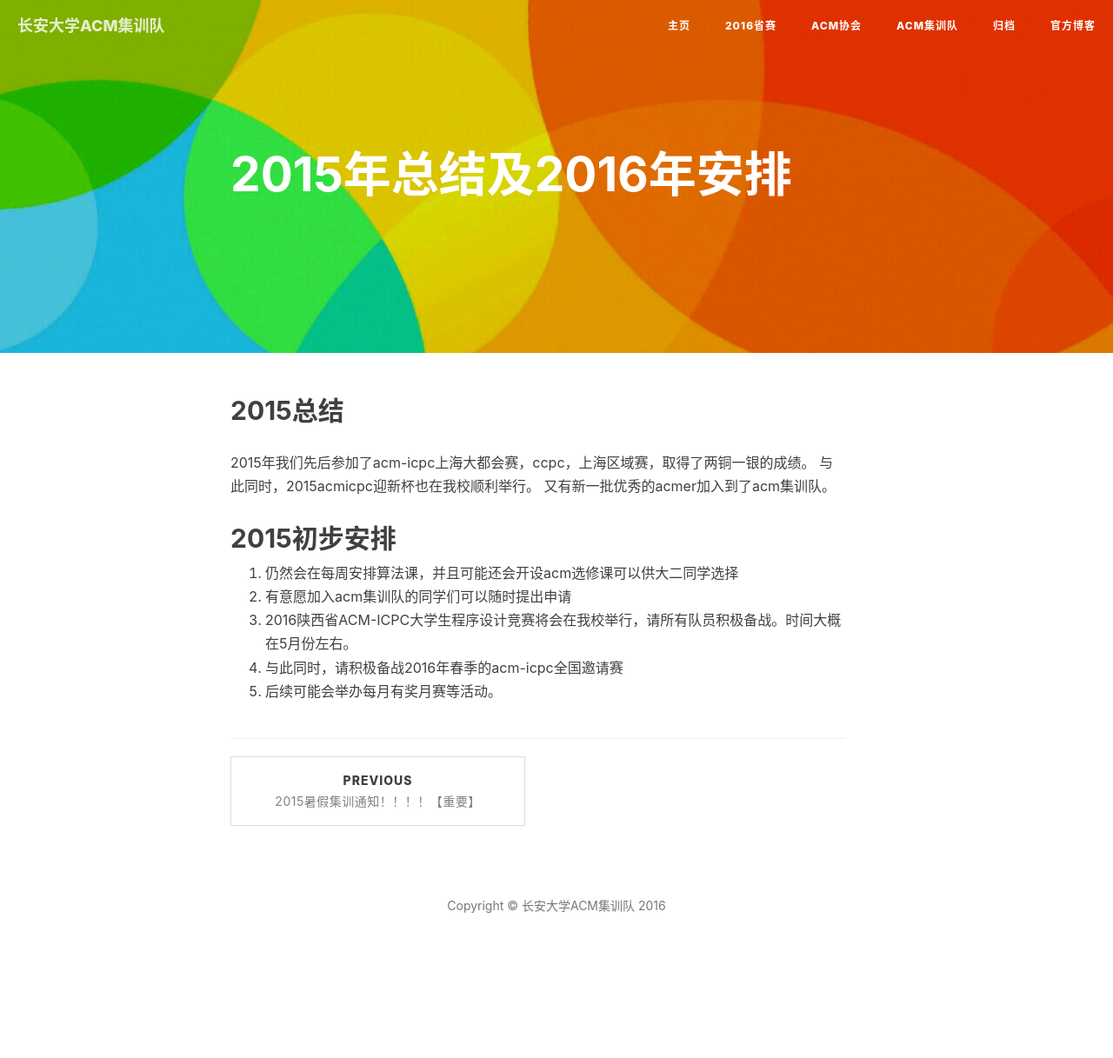
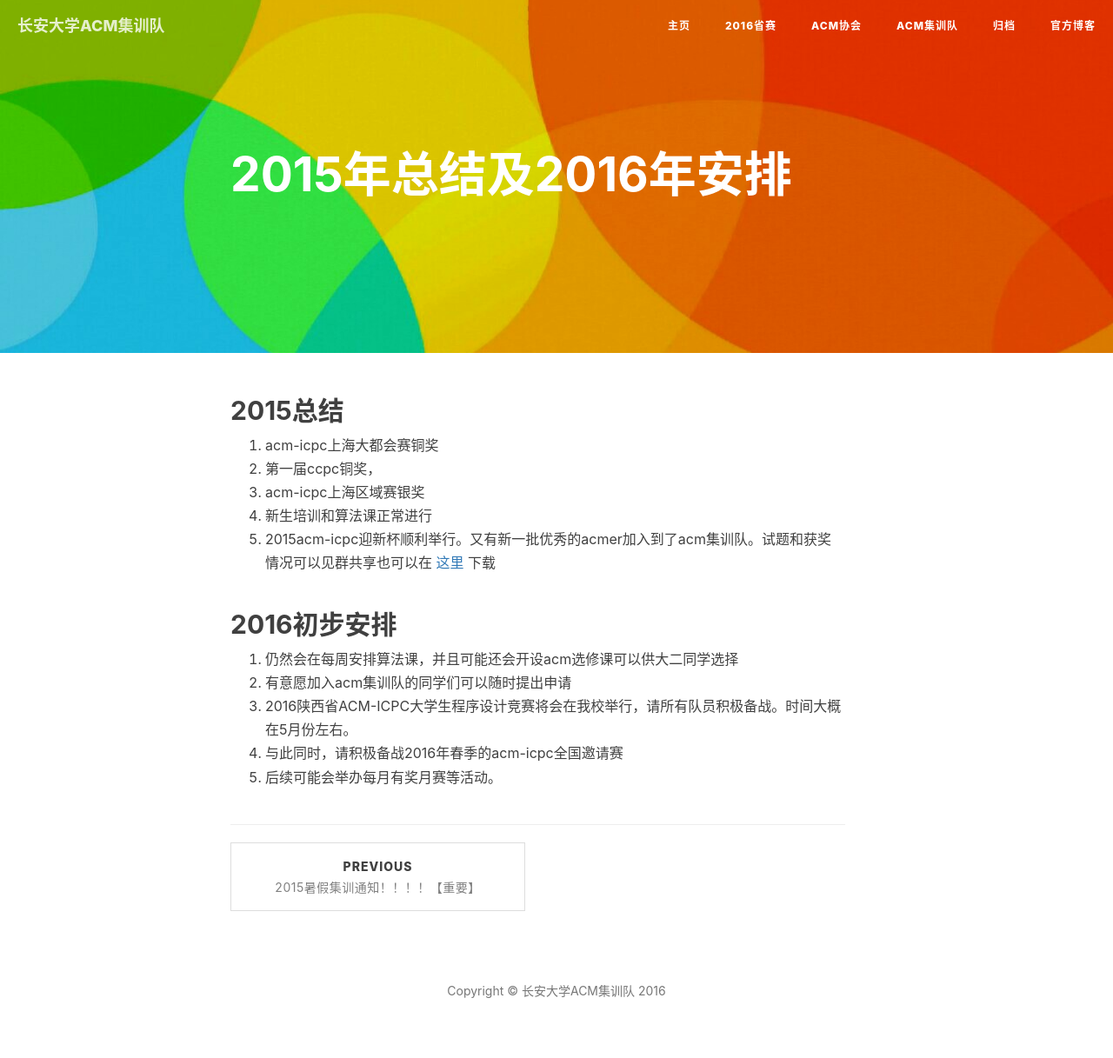
Before and after one commit to chdacm/chdacm.github.io, a Jekyll site: the page built from _posts/2016-02-03-chunjianpai.md, in a window 1280 px wide. Shown: the whole page at 87% size. Built offline with Jekyll 4.4.1, drawn with Linux system fonts in a browser that asks for light colours; nearby versions of some CDN libraries; comment, search, counter and statistics services are not loaded; before the commit the page ends 1118 px from its top, so only the background shows below that.

Commit message:
new post

```diff
--- a/_posts/2016-02-03-chunjianpai.md
+++ b/_posts/2016-02-03-chunjianpai.md
@@ -6,12 +6,16 @@ tags: 通知
 
 ## 2015总结
 
-2015年我们先后参加了acm-icpc上海大都会赛，ccpc，上海区域赛，取得了两铜一银的成绩。
-与此同时，2015acmicpc迎新杯也在我校顺利举行。
-又有新一批优秀的acmer加入到了acm集训队。
+1. acm-icpc上海大都会赛铜奖
+2. 第一届ccpc铜奖，
+3. acm-icpc上海区域赛银奖
+4. 新生培训和算法课正常进行
+5. 2015acm-icpc迎新杯顺利举行。又有新一批优秀的acmer加入到了acm集训队。试题和获奖情况可以见群共享也可以在 [这里](http://pan.baidu.com/s/1sk46g4P) 下载
 
 
-## 2015初步安排
+
+
+## 2016初步安排
 
 1. 仍然会在每周安排算法课，并且可能还会开设acm选修课可以供大二同学选择
 2. 有意愿加入acm集训队的同学们可以随时提出申请
```
